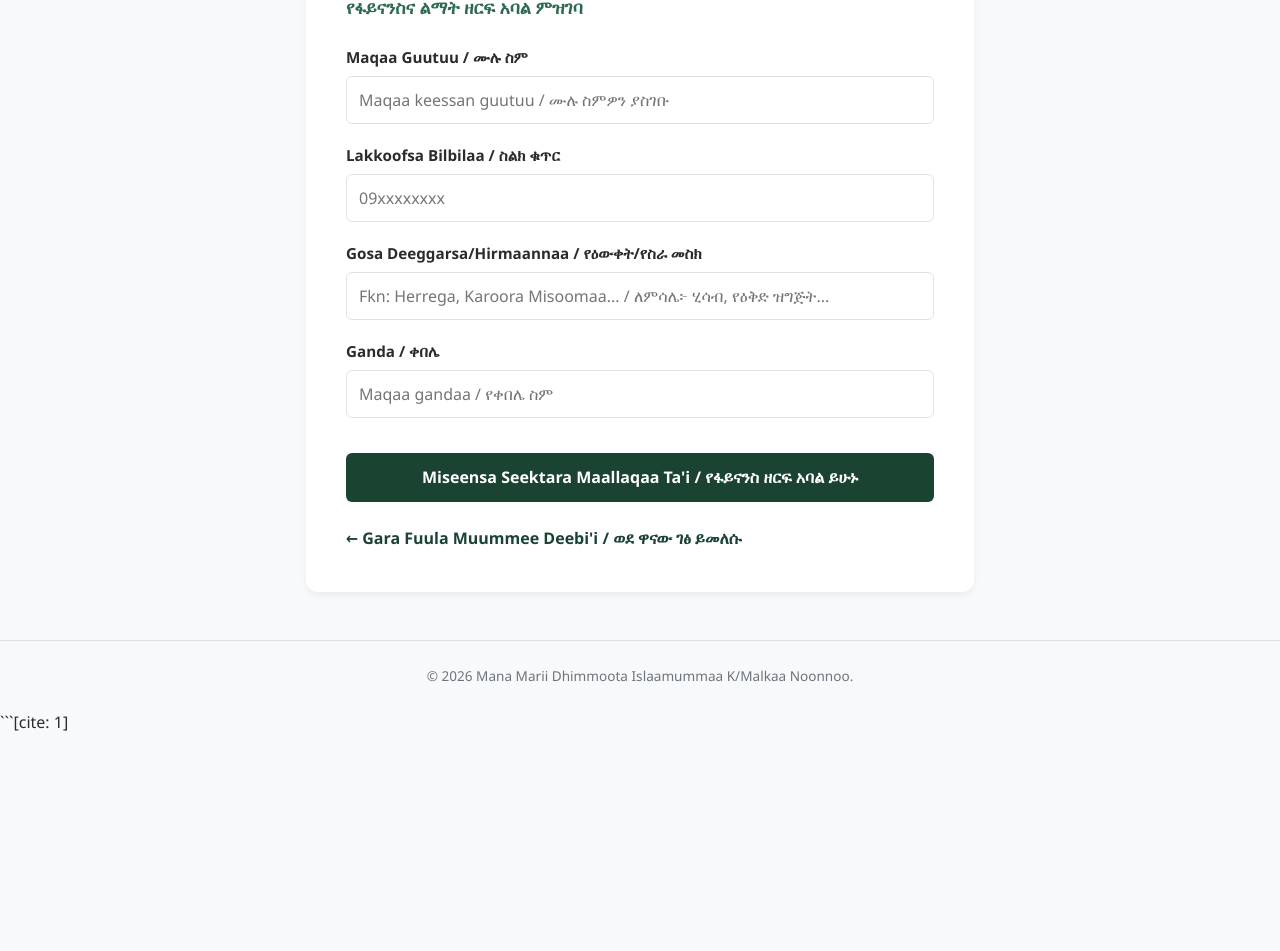
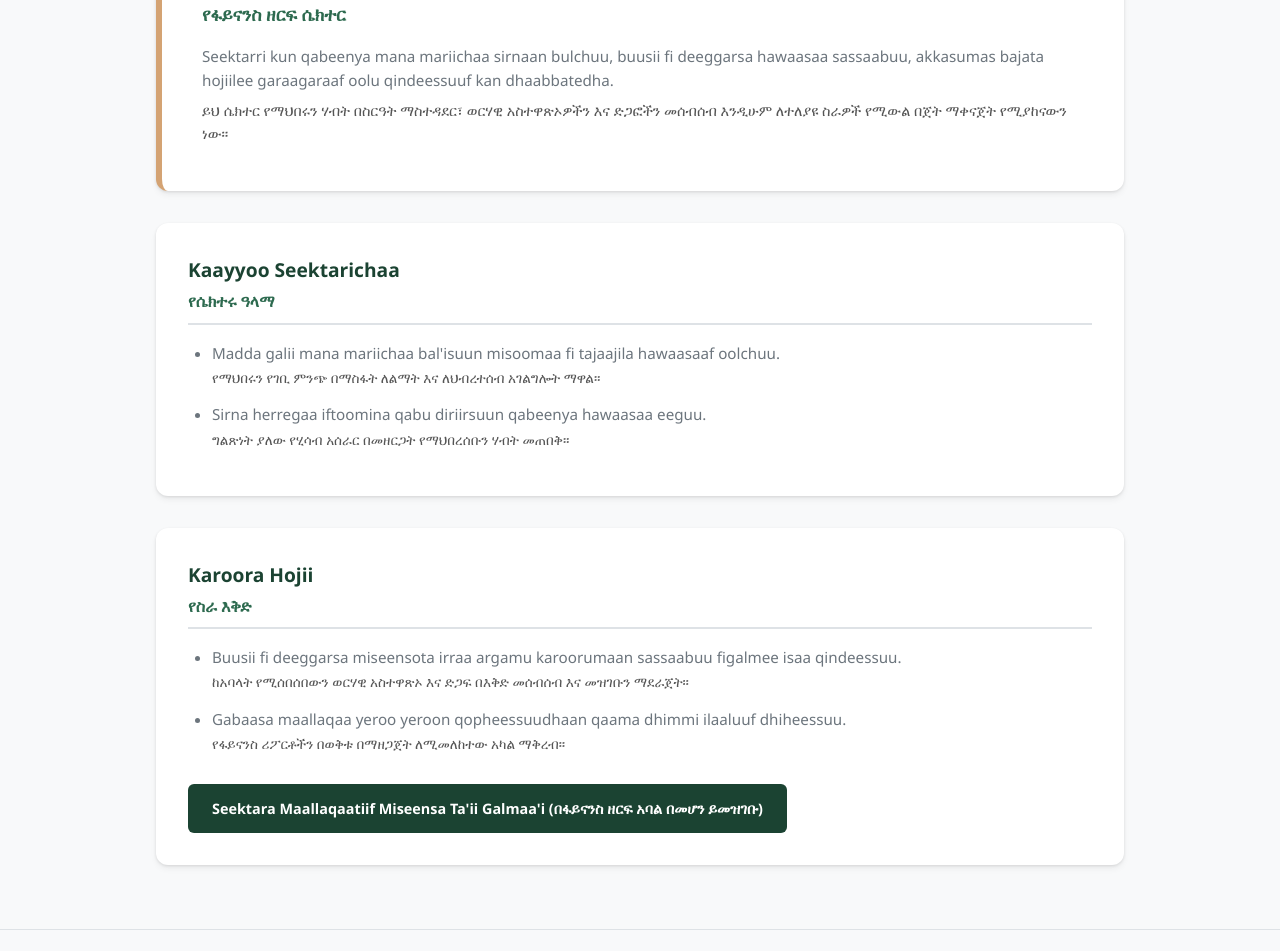
Before and after one commit to Abdurahman1579/managenet-system-app, a plain HTML site: page finance-sector.html in a window 1280 px wide. Shown: the part 191-1142 px from the top of the page. Before the commit the page ends 927 px from the top, so only its background shows below. Drawn offline with nearby package versions, Linux system fonts and the light colour scheme.

Commit message:
Add files via upload

````diff
--- a/finance-sector.html
+++ b/finance-sector.html
@@ -3,7 +3,7 @@
   <head>
     <meta charset="UTF-8" />
     <meta name="viewport" content="width=device-width, initial-scale=1.0" />
-    <title>Galmee Seektara Maallaqaa - M.M.D.I K/Malkaa Noonnoo</title>
+    <title>Seektara Maallaqaa - M.M.D.I K/M. Noonnoo</title>
     <style>
       :root {
         --primary: #1b4332;
@@ -14,19 +14,22 @@
         --text-color: #2b2b2b;
         --text-muted: #6c757d;
         --border-color: #dee2e6;
-        --shadow: 0 4px 6px rgba(0, 0, 0, 0.05);
+        --shadow: 0 4px 6px rgba(0, 0, 0, 0.05), 0 1px 3px rgba(0, 0, 0, 0.1);
       }
+
       * {
         box-sizing: border-box;
         margin: 0;
         padding: 0;
         font-family: "Segoe UI", Tahoma, Geneva, Verdana, sans-serif;
       }
+
       body {
         background-color: var(--bg-color);
         color: var(--text-color);
         line-height: 1.6;
       }
+
       .navbar {
         background: var(--primary);
         color: white;
@@ -34,92 +37,122 @@
         display: flex;
         justify-content: space-between;
         align-items: center;
+        box-shadow: var(--shadow);
       }
+
       .nav-brand h2 {
         font-size: 1rem;
         margin: 0;
       }
+
+      .nav-links {
+        display: flex;
+        gap: 1rem;
+        align-items: center;
+      }
+
       .nav-links a {
         color: white;
         text-decoration: none;
         font-weight: 600;
-        font-size: 0.9rem;
+        font-size: 0.85rem;
         padding: 0.4rem 0.8rem;
         border-radius: 6px;
+        background: transparent;
+        transition: background 0.2s;
       }
+
       .nav-links a:hover {
         background: rgba(255, 255, 255, 0.1);
       }
+
       .container {
-        max-width: 700px;
+        max-width: 1000px;
         margin: 2.5rem auto;
         padding: 0 1rem;
       }
-      .form-card {
+
+      .sector-header {
         background: var(--card-bg);
         padding: 2.5rem;
         border-radius: 12px;
         box-shadow: var(--shadow);
-        border-top: 5px solid var(--accent);
+        border-left: 6px solid var(--accent);
+        margin-bottom: 2rem;
       }
-      .form-card h1 {
+
+      .sector-header h1 {
         color: var(--primary);
-        font-size: 1.5rem;
+        font-size: 1.6rem;
         margin-bottom: 0.2rem;
       }
-      .form-card .am-title {
+
+      .sector-header .am-title {
         color: var(--primary-light);
         font-size: 1.1rem;
         font-weight: 600;
-        margin-bottom: 1.5rem;
+        margin-bottom: 1rem;
       }
-      .form-group {
-        margin-bottom: 1.2rem;
+
+      .sector-header p {
+        color: var(--text-muted);
+        font-size: 0.95rem;
+        margin-bottom: 0.4rem;
       }
-      .form-group label {
-        display: block;
+
+      .section-box {
+        background: var(--card-bg);
+        padding: 2rem;
+        border-radius: 12px;
+        box-shadow: var(--shadow);
+        margin-bottom: 2rem;
+      }
+
+      .section-box h2 {
+        color: var(--primary);
+        font-size: 1.2rem;
+        margin-bottom: 0.2rem;
+      }
+
+      .section-box .am-subtitle {
+        color: var(--primary-light);
+        font-size: 1rem;
         font-weight: 600;
-        margin-bottom: 0.4rem;
+        margin-bottom: 1rem;
+        border-bottom: 2px solid var(--border-color);
+        padding-bottom: 0.5rem;
+      }
+
+      .section-box ul {
+        padding-left: 1.5rem;
+        color: var(--text-muted);
+      }
+
+      .section-box li {
+        margin-bottom: 0.8rem;
         font-size: 0.95rem;
       }
-      .form-group input,
-      .form-group select {
-        width: 100%;
-        padding: 0.75rem;
-        border: 1px solid var(--border-color);
-        border-radius: 6px;
-        font-size: 1rem;
-        outline: none;
-      }
-      .form-group input:focus,
-      .form-group select:focus {
-        border-color: var(--primary);
-      }
-      .submit-btn {
+
+      .btn-register {
+        display: inline-block;
         background: var(--primary);
         color: white;
-        border: none;
-        width: 100%;
-        padding: 0.85rem;
-        font-size: 1rem;
+        text-decoration: none;
+        padding: 0.8rem 1.5rem;
+        border-radius: 6px;
         font-weight: 600;
-        border-radius: 6px;
-        cursor: pointer;
         margin-top: 1rem;
+        transition: background 0.2s;
+        font-size: 0.9rem;
       }
-      .submit-btn:hover {
+
+      .btn-register:hover {
         background: var(--primary-light);
       }
-      .back-link {
-        display: inline-block;
-        margin-top: 1.5rem;
-        color: var(--primary);
-        text-decoration: none;
-        font-weight: 600;
-      }
+
       footer {
         text-align: center;
-        margin-top: 3rem;
+        margin-top: 4rem;
         padding: 1.5rem;
         color: var(--text-muted);
         font-size: 0.85rem;
@@ -129,89 +162,71 @@
   </head>
   <body>
     <nav class="navbar">
-      <div class="nav-brand"><h2>M.M.D.I K/Malkaa Noonnoo</h2></div>
+      <div class="nav-brand">
+        <h2>Seektara Maallaqaa / የፋይናንስ ዘርፍ</h2>
+      </div>
       <div class="nav-links">
-        <a href="sector-index.html">Muummee (ዋና ገፅ)</a>
-        <a href="register-sector-admin.html">Sector-Admin</a>
+        <a href="sector-index.html">Muummee (ዋና ገጽ)</a>
+        <a href="finance-register.html">Miseensa Ta'i (አባል ይሁኑ)</a>
       </div>
     </nav>
+
     <div class="container">
-      <div class="form-card">
-        <h1>Galmee Seektara Maallaqaa fi Misoomaa</h1>
-        <div class="am-title">የፋይናንስና ልማት ዘርፍ አባል ምዝገባ</div>
-        <form>
-          <div class="form-group">
-            <label>Maqaa Guutuu / ሙሉ ስም</label>
-            <input
-              type="text"
-              placeholder="Maqaa keessan guutuu / ሙሉ ስምዎን ያስገቡ"
-              required
-            />
-          </div>
-          <div class="form-group">
-            <label>Lakkoofsa Bilbilaa / ስልክ ቁጥር</label>
-            <input type="tel" placeholder="09xxxxxxxx" required />
-          </div>
-          <div class="form-group">
-            <label>Gosa Deeggarsa/Hirmaannaa / የዕውቀት/የስራ መስክ</label>
-            <input
-              type="text"
-              placeholder="Fkn: Herrega, Karoora Misoomaa... / ለምሳሌ፦ ሂሳብ, የዕቅድ ዝግጅት..."
-              required
-            />
-          </div>
-          <div class="form-group">
-            <label>Ganda / ቀበሌ</label>
-            <input type="text" placeholder="Maqaa gandaa / የቀበሌ ስም" required />
-          </div>
-          <button type="submit" class="submit-btn">
-            Miseensa Seektara Maallaqaa Ta'i / የፋይናንስ ዘርፍ አባል ይሁኑ
-          </button>
-        </form>
-        <a href="sector-index.html" class="back-link"
-          >&larr; Gara Fuula Muummee Deebi'i / ወደ ዋናው ገፅ ይመለሱ</a
+      <div class="sector-header">
+        <h1>Seektara Maallaqaa</h1>
+        <div class="am-title">የፋይናንስ ዘርፍ ሴክተር</div>
+        <p>
+          Seektarri kun qabeenya mana mariichaa sirnaan bulchuu, buusii fi deeggarsa hawaasaa sassaabuu, akkasumas bajata hojiilee garaagaraaf oolu qindeessuuf kan dhaabbatedha.
+        </p>
+        <p style="color: #555; font-size: 0.9rem">
+          ይህ ሴክተር የማህበሩን ሃብት በስርዓት ማስተዳደር፣ ወርሃዊ አስተዋጽኦዎችን እና ድጋፎችን መሰብሰብ እንዲሁም ለተለያዩ ስራዎች የሚውል በጀት ማቀናጀት የሚያከናውን ነው።
+        </p>
+      </div>
+
+      <div class="section-box">
+        <h2>Kaayyoo Seektarichaa</h2>
+        <div class="am-subtitle">የሴክተሩ ዓላማ</div>
+        <ul>
+          <li>
+            Madda galii mana mariichaa bal'isuun misoomaa fi tajaajila hawaasaaf oolchuu.<br /><span style="color: #555; font-size: 0.85rem"
+              >የማህበሩን የገቢ ምንጭ በማስፋት ለልማት እና ለህብረተሰብ አገልግሎት ማዋል።</span
+            >
+          </li>
+          <li>
+            Sirna herregaa iftoomina qabu diriirsuun qabeenya hawaasaa eeguu.<br /><span style="color: #555; font-size: 0.85rem"
+              >ግልጽነት ያለው የሂሳብ አሰራር በመዘርጋት የማህበረሰቡን ሃብት መጠበቅ።</span
+            >
+          </li>
+        </ul>
+      </div>
+
+      <div class="section-box">
+        <h2>Karoora Hojii</h2>
+        <div class="am-subtitle">የስራ እቅድ</div>
+        <ul>
+          <li>
+            Buusii fi deeggarsa miseensota irraa argamu karoorumaan sassaabuu figalmee isaa qindeessuu.<br /><span
+              style="color: #555; font-size: 0.85rem"
+              >ከአባላት የሚሰበሰበውን ወርሃዊ አስተዋጽኦ እና ድጋፍ በእቅድ መሰብሰብ እና መዝገቡን ማደራጀት።</span
+            >
+          </li>
+          <li>
+            Gabaasa maallaqaa yeroo yeroon qopheessuudhaan qaama dhimmi ilaaluuf dhiheessuu.<br /><span
+              style="color: #555; font-size: 0.85rem"
+              >የፋይናንስ ሪፖርቶችን በወቅቱ በማዘጋጀት ለሚመለከተው አካል ማቅረብ።</span
+            >
+          </li>
+        </ul>
+        <a href="finance-register.html" class="btn-register"
+          >Seektara Maallaqaatiif Miseensa Ta'ii Galmaa'i (በፋይናንስ ዘርፍ አባል በመሆን ይመዝገቡ)</a
         >
       </div>
     </div>
+
     <footer>
-      <p>&copy; 2026 Mana Marii Dhimmoota Islaamummaa K/Malkaa Noonnoo.</p>
+      <p>
+        &copy; 2026 Mana Marii Dhimmoota Islaamummaa K/M M/Noonnoo.
+      </p>
     </footer>
-
-    <!-- Supabase JS CDN -->
-    <script src="https://cdn.jsdelivr.net/npm/@supabase/supabase-js@2"></script>
-
-    <script>
-      const SUPABASE_URL = "https://stkabwoyxoakjzklbbsl.supabase.co";
-      const SUPABASE_ANON_KEY =
-        "sb_publishable_5_OkM5j5WM-ASFpJO4hFkA_D3VXNpEl";
-      const _supabase = supabase.createClient(SUPABASE_URL, SUPABASE_ANON_KEY);
-
-      document.querySelector("form").addEventListener("submit", async (e) => {
-        e.preventDefault();
-
-        const inputs = e.target.querySelectorAll("input");
-
-        const { data, error } = await _supabase
-          .from("register-sector-app")
-          .insert([
-            {
-              full_name: inputs[0].value,
-              phone: inputs[1].value,
-              sector_name: "Finance",
-              ganda: inputs[3].value,
-            },
-          ]);
-
-        if (error) {
-          alert("Dogoggorri uumame / ስህተት ተፈጥሯል: " + error.message);
-        } else {
-          alert(
-            "Galmeen Seektara Maallaqaa milkaa'inaan galmeeffameera! / የፋይናንስ ዘርፍ ምዝገባ በጥሩ ሁኔታ ተከናውኗል!",
-          );
-          e.target.reset();
-        }
-      });
-    </script>
   </body>
 </html>
-```[cite: 1]
````
Also changed, not shown: index.html (+6 -6 lines).
